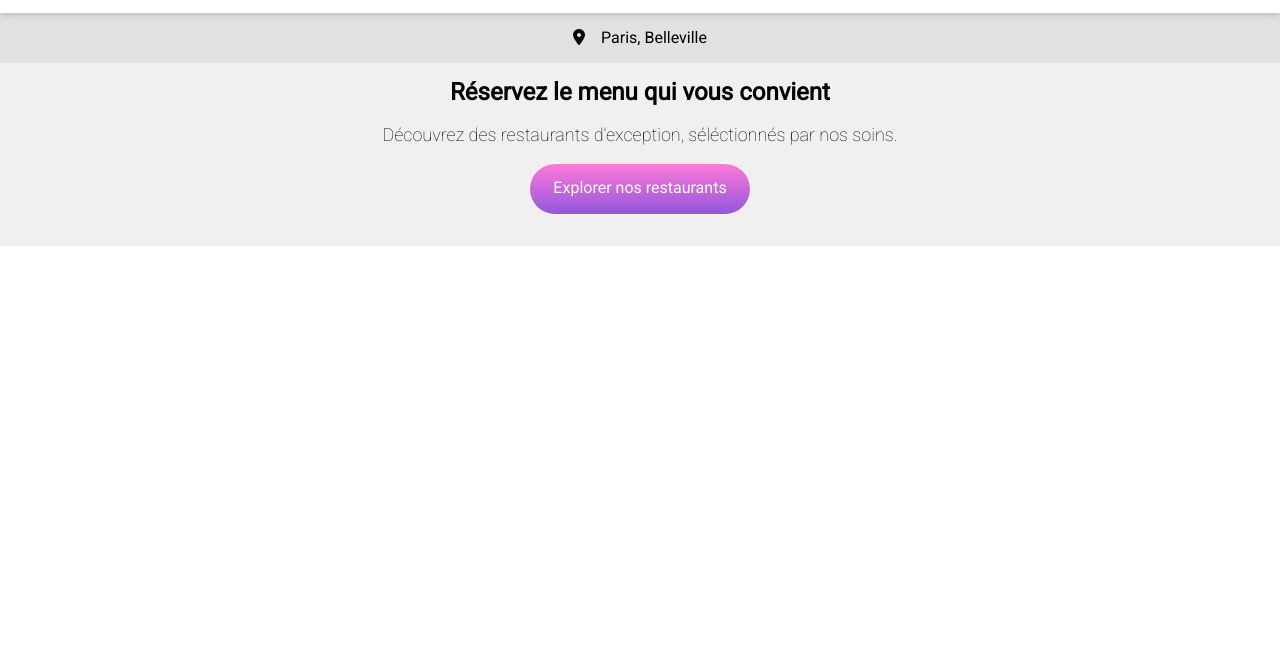
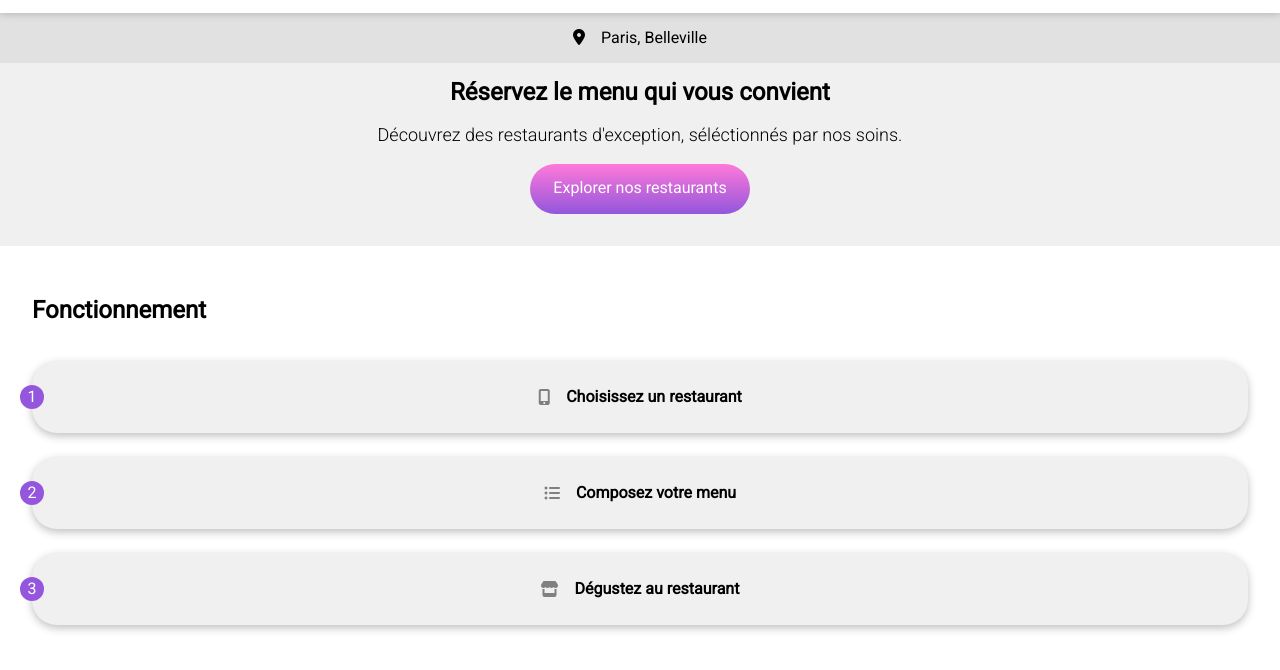
Before and after one commit to mumz0/Ohmyfood, a plain HTML site: page index.html in a window 1280 px wide. Shown: the part 56-726 px from the top of the page. Drawn offline with Linux system fonts and the light colour scheme; a web font is replaced by a local one.

Commit message:
tutorial done

```diff
--- a/index.html
+++ b/index.html
@@ -6,7 +6,8 @@
     <meta name="viewport" content="width=device-width, initial-scale=1.0" />
     <link rel="preconnect" href="https://fonts.googleapis.com">
     <link rel="preconnect" href="https://fonts.gstatic.com" crossorigin>
-  <link href="https://fonts.googleapis.com/css2?family=Roboto:wght@100;300;400&family=Shrikhand&display=swap" rel="stylesheet">
+    <link href="https://fonts.googleapis.com/css2?family=Roboto:wght@100;300;400&family=Shrikhand&display=swap"
+        rel="stylesheet">
     <script src="https://kit.fontawesome.com/87b5d8f78d.js" crossorigin="anonymous"></script>
     <link rel="stylesheet" href="css/normalize.css" />
     <link rel="stylesheet" href="style.css" />
@@ -31,3 +32,20 @@
             <button class="home-btn">Explorer nos restaurants</button>
         </div>
     </section>
+    <section class="tutorial">
+        <h2>Fonctionnement</h2>
+        <ol class='operations'>
+            <li class="step">
+                <i class="fa-solid fa-mobile-screen-button"></i>
+                <span>Choisissez un restaurant</span>
+            </li>
+            <li class="step">
+                <i class="fa-solid fa-list-ul"></i>
+                <span>Composez votre menu</span>
+            </li>
+            <li class="step">
+                <i class="fa-solid fa-store"></i>
+                <span>Dégustez au restaurant</span>
+            </li>
+        </ol>
+    </section>
--- a/sass/components/button.scss
+++ b/sass/components/button.scss
@@ -1,4 +1,3 @@
-
 .btn{
     border:0;
     height: 50px;
@@ -8,6 +7,4 @@
     color: white;
     text-align: center;
     font-size: 16px;
-
-
 }
--- a/sass/pages/homepage.scss
+++ b/sass/pages/homepage.scss
@@ -1,39 +1,43 @@
-.header{
+.header {
     box-shadow: 0 0 0.5rem rgb(0 0 0 / 25%);
     position: relative;
     z-index: 1000;
 }
-.headings{
-    display:flex;
+
+.headings {
+    display: flex;
     flex-direction: column;
     text-align: center;
 
 
-    .localisation{
-        display:flex;
+    .localisation {
+        display: flex;
         flex-direction: row;
         background-color: rgb(225, 225, 225);
         justify-content: center;
 
-        .fa-solid{
+        .fa-solid {
             margin-top: 1rem;
             padding-right: 1rem;
         }
     }
-    .about{
-        background-color: rgb(240, 240, 240);
+
+    .about {
+        background-color: $lightgray;
 
 
-        h1{
+        h1 {
             padding-inline: 3rem;
             font-size: 24px;
         }
-        p{
+
+        p {
             padding-inline: 3rem;
             font-size: 18px;
-            font-weight: lighter;
+            font-weight: 300;
         }
-        .home-btn{
+
+        .home-btn {
             @extend .btn;
             margin: auto;
             margin-bottom: 2rem;
@@ -41,3 +45,59 @@
         }
     }
 }
+
+.tutorial {
+    display: flex;
+    flex-direction: column;
+
+    h2{
+        padding: 2rem 0 0 2rem;
+    }
+
+    .operations {
+        display: flex;
+        flex-direction: column;
+        gap: 1.5rem;
+        padding-inline: 2rem;
+        counter-reset: compteListe;
+
+
+        .step {
+            counter-increment: compteListe 1;
+            display: flex;
+            flex-direction: row;
+            background-color: $lightgray;
+            box-shadow: 0px 3px 0.5rem rgb(0 0 0 / 25%);
+            border-radius: 25px;
+            height: 4.5rem;
+            justify-content: center;
+            align-items: center;
+
+            span{
+                font-weight: 600;
+            }
+
+            &::before {
+                content: counter(compteListe) " ";
+                background: $primary-color;
+                height: 1.5rem;
+                width: 1.5rem;
+                border-radius: 100px;
+                display: flex;
+                justify-content: center;
+                align-items: center;
+                color: white;
+                position: absolute;
+                left: 1.25rem;
+
+            }
+
+            .fa-solid {
+                color: gray;
+                line-height: 4.3rem;
+                padding-right: 1rem;
+
+            }
+        }
+    }
+}
--- a/sass/utils/variables.scss
+++ b/sass/utils/variables.scss
@@ -1,3 +1,4 @@
 $primary-color: #9356DC;
 $secondary-color:#FF79DA;
 $third-color:#99E2D0;
+$lightgray:rgb(240, 240, 240);
```
Also changed, not shown: sass/layouts/header.scss (line endings or trailing spaces), style.css, 1 other file. Lines whose indentation alone changed are shown as unchanged.
